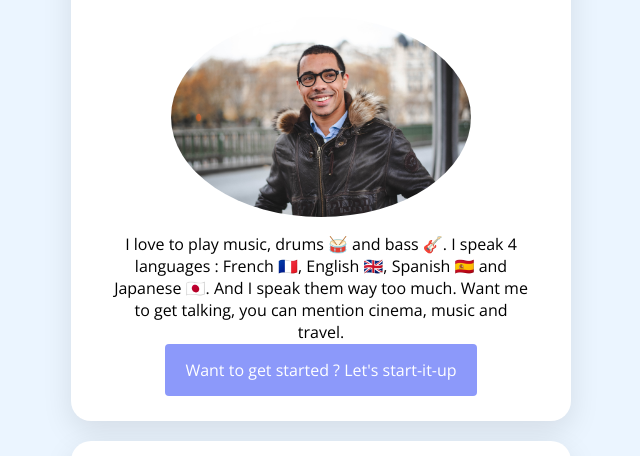
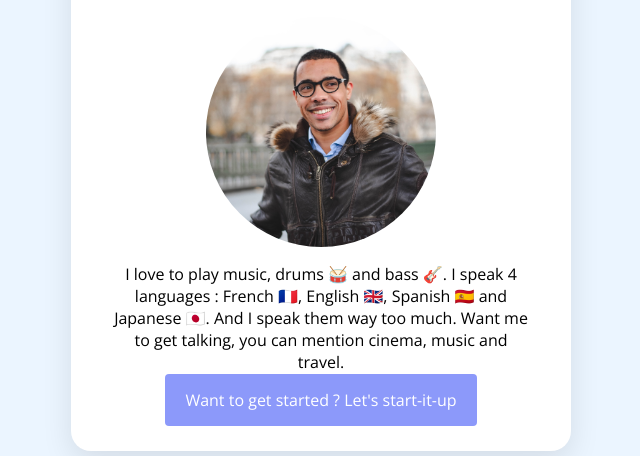
Before and after one commit to mxm-rc/profile, a plain HTML site: page index.html in a window 1280 px wide. Shown: the part 118-574 px from the top of the page, without its empty margins (319-959 px from the left). Drawn offline with nearby package versions, Linux system fonts and the light colour scheme.

Commit message:
new picture formatting

```diff
--- a/index.html
+++ b/index.html
@@ -13,7 +13,7 @@
     <div class="container">
       <div class="card-white">
       <h1> Hello, I'm Maxime</h1>
-      <img class="img-circle" src="images/DSC_9029.jpg" alt="Maxime Robert-Colin" width="300">
+      <img class="img-profile img-circle" src="images/DSC_9029.jpg" alt="Maxime Robert-Colin" width="300">
 
       <p>
         I love to play music, drums 🥁 and bass 🎸.
--- a/style.css
+++ b/style.css
@@ -49,6 +49,12 @@ a:hover {
   margin: 0 auto;
 }
 
+.img-profile {
+  object-fit: cover;
+  width: 230px;
+  height: 230px;
+}
+
 .img-circle {
   border-radius: 50%;
 }
```
